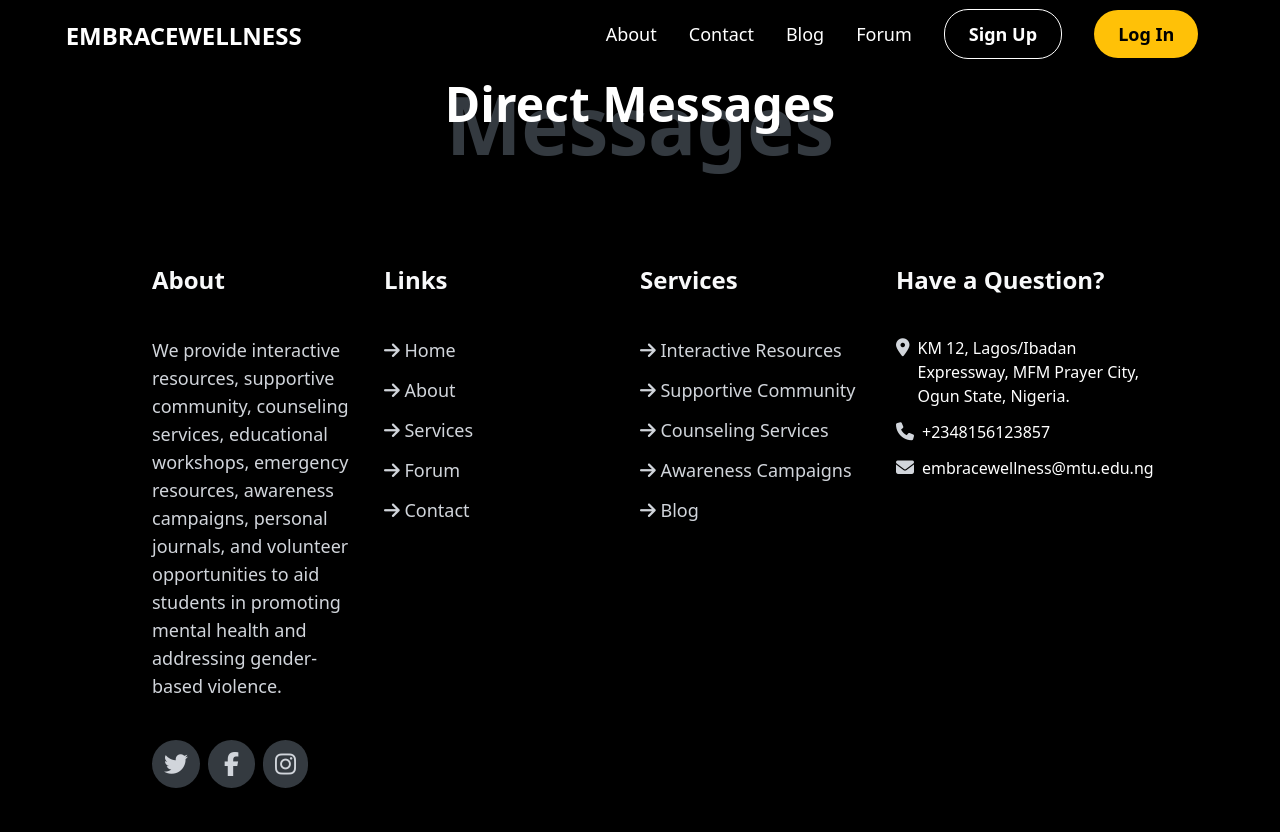
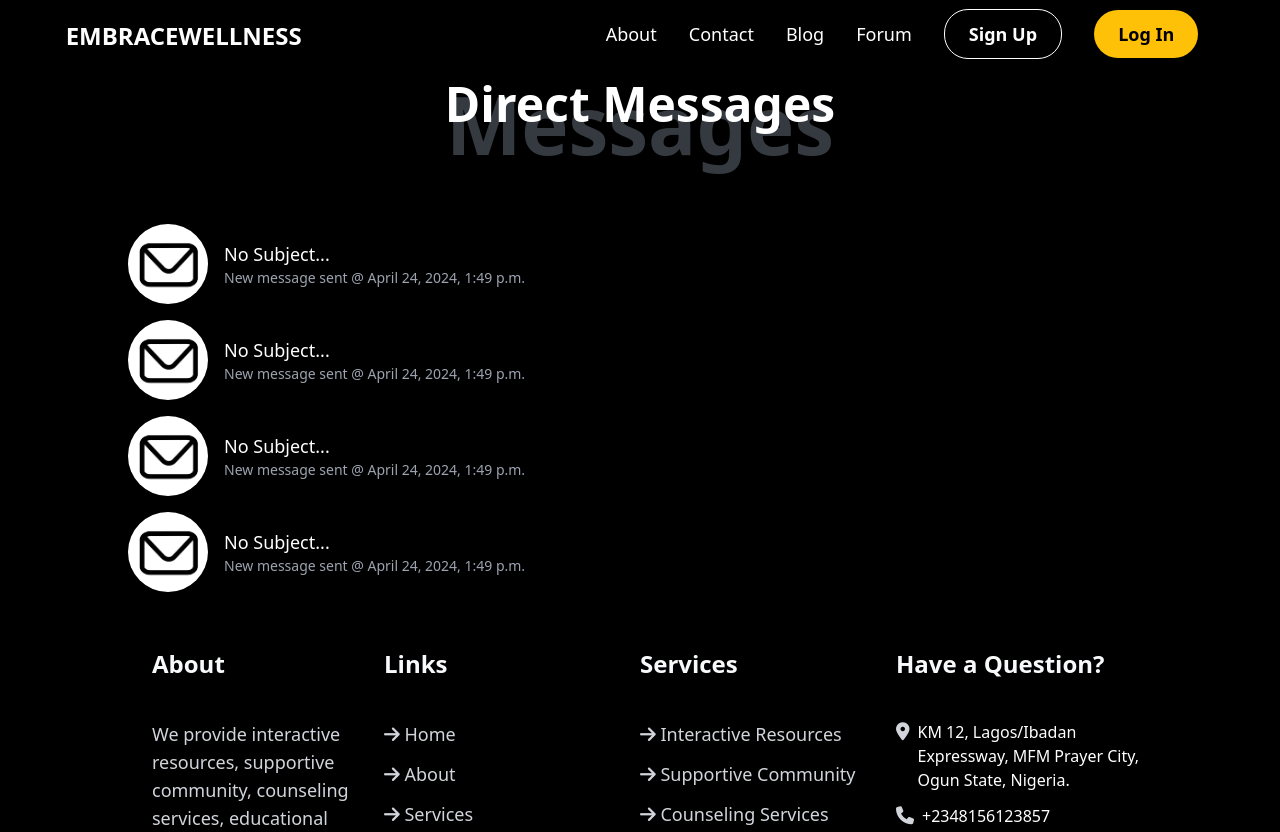
Before and after one commit to kingtroga/EmbraceWellness, a Django app: page /direct_messages/ in a window 1280 px wide. Shown: the top 832 px of the page. Run offline with Django 5.2, Linux system fonts and the light colour scheme; data comes from the database, SQL or seed files in the repository; both versions use the stored data as it was after the commit; some libraries are stand-ins or nearby versions.

Commit message:
done with the direct messages index page

```diff
--- a/contact/models.py
+++ b/contact/models.py
@@ -6,6 +6,7 @@ class Contact(models.Model):
     subject = models.CharField(max_length=300, default="No subject")
     message = models.TextField(null=False, blank=False)
     attended_to = models.BooleanField(default=False)
+    created_at = models.DateTimeField(auto_now_add=True)
 
     def __str__(self):
         return self.name
--- a/contact/templates/contact/contact_index.html
+++ b/contact/templates/contact/contact_index.html
@@ -1,13 +1,28 @@
 {% extends 'core\base.html' %}
-
+{% load static %}
 {% block title %}Direct Messages{% endblock %}
 
 
 {% block content %}
-<div class="pt-[2.5rem] ">
+<div class="pt-[2.5rem] w-4/5 mx-auto">
     <div class="flex flex-col justify-center items-center my-10  sm:mx-[15rem]">
         <h2 class="sm:text-5xl text-4xl font-bold z-[2]">Direct Messages</h2>
         <p class=" sm:text-[5rem]  text-[3rem] text-[#343a40]  z-[1] font-extrabold sm:-mt-[4rem]  -mt-[2.5rem]">Messages</p>
     </div>
+
+    <div class="space-y-6 w-full">
+        {% for message in direct_messages %}
+            <a href="#">
+                <div class="flex items-center gap-4  mb-4 text-wrap">
+                    <img src="{% static 'images\message.jpg' %}" class=" w-10 md:w-20 h-auto rounded-full"  alt="">
+                    <div class="font-medium dark:text-white">
+                        <div class="text-lg">{{ message.subject }}</div>
+                        <div class="text-sm text-gray-400">New message sent @ {{ message.created_at }}</div>
+                    </div>
+                </div>
+            </a>
+        {% endfor %}
+   </div>
+
 </div>
 {% endblock %}
--- a/contact/views.py
+++ b/contact/views.py
@@ -3,6 +3,13 @@ from .models import Contact
 
 def index(request):
     user_is_staff = request.user.is_staff
+    direct_messages = Contact.objects.all()
+
+
+    for direct_message in direct_messages:
+        direct_message.subject = direct_message.subject[0:50] + "..."
+
     return render(request, 'contact/contact_index.html', {
-        'user_is_staff': user_is_staff
+        'user_is_staff': user_is_staff,
+        'direct_messages': direct_messages,
     })
```
Also changed, not shown: contact/migrations/0003_contact_created_at.py (added), db.sqlite3.
